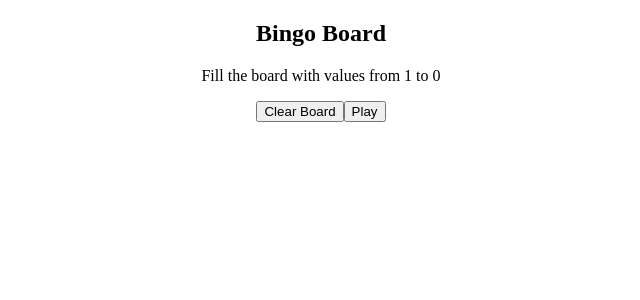
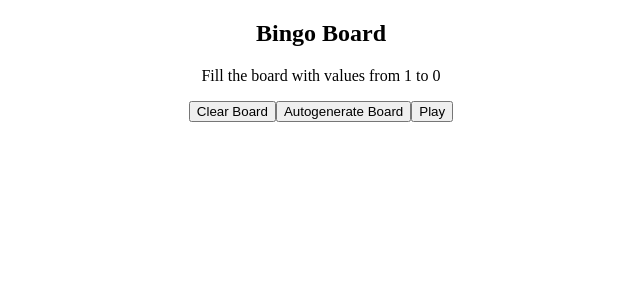
Before and after one commit to Praneeth003/bingo, a React (Create React App) app: page /play in a window 1280 px wide. Both pictures are taken after a click on the button "Fill Board". Shown: the top 300 px of the page, without its empty margins (319-959 px from the left). Built offline with nearby package versions, Linux system fonts and the light colour scheme; the HTML template or start-up script is replaced by a standard one.

Commit message:
implement autogenerate functionality

```diff
--- a/src/components/BingoBoard.tsx
+++ b/src/components/BingoBoard.tsx
@@ -8,7 +8,7 @@ const BingoBoard: React.FC<BingoBoardProps> = ({ rows }) => {
     const totalCells  = rows ? rows * rows : 0;
     const [cellValues, setCellValues] = React.useState<string[]>(Array(totalCells).fill(""));
 
-    const handleInputChange = (index: number, value: string) => (event: React.ChangeEvent<HTMLInputElement>) => {
+    const handleInputChange = (index: number) => (event: React.ChangeEvent<HTMLInputElement>) => {
         const newCellValues = [...cellValues];
         newCellValues[index] = event.target.value;
         setCellValues(newCellValues);
@@ -30,6 +30,15 @@ const BingoBoard: React.FC<BingoBoardProps> = ({ rows }) => {
         }
     }
 
+    const autoGenereateBoard = () => {
+        const tempArray = [];
+        for (let i = 1; i <= totalCells; i++){
+            tempArray.push(i.toString());
+        }
+        const shuffledArray = tempArray.sort(() => Math.random() - 0.5);
+        setCellValues(shuffledArray);
+        console.log(shuffledArray);
+    }
 
     return (
         <>
@@ -42,13 +51,16 @@ const BingoBoard: React.FC<BingoBoardProps> = ({ rows }) => {
                     className="grid-item"
                     type="text"
                     value={cellValue}
-                    onChange = {handleInputChange(index, cellValue)}
+                    onChange = {handleInputChange(index)}
                     />
                 ))}
             </div>
 
             <button onClick={() => setCellValues(Array(totalCells).fill(""))}>Clear Board</button>
-
+            <button onClick = {autoGenereateBoard}
+            >
+                Autogenerate Board
+            </button>
             <button onClick={onSubmit}>
                 Play
             </button>
```
